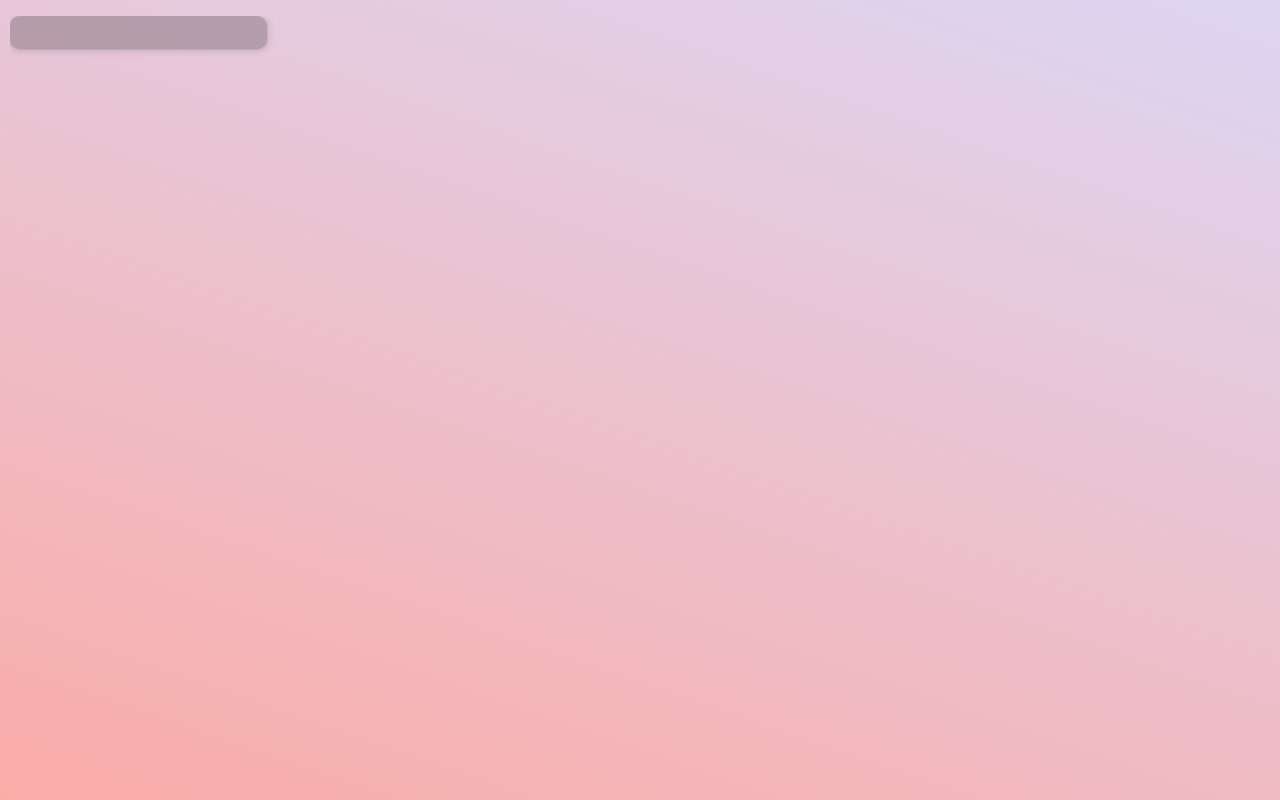
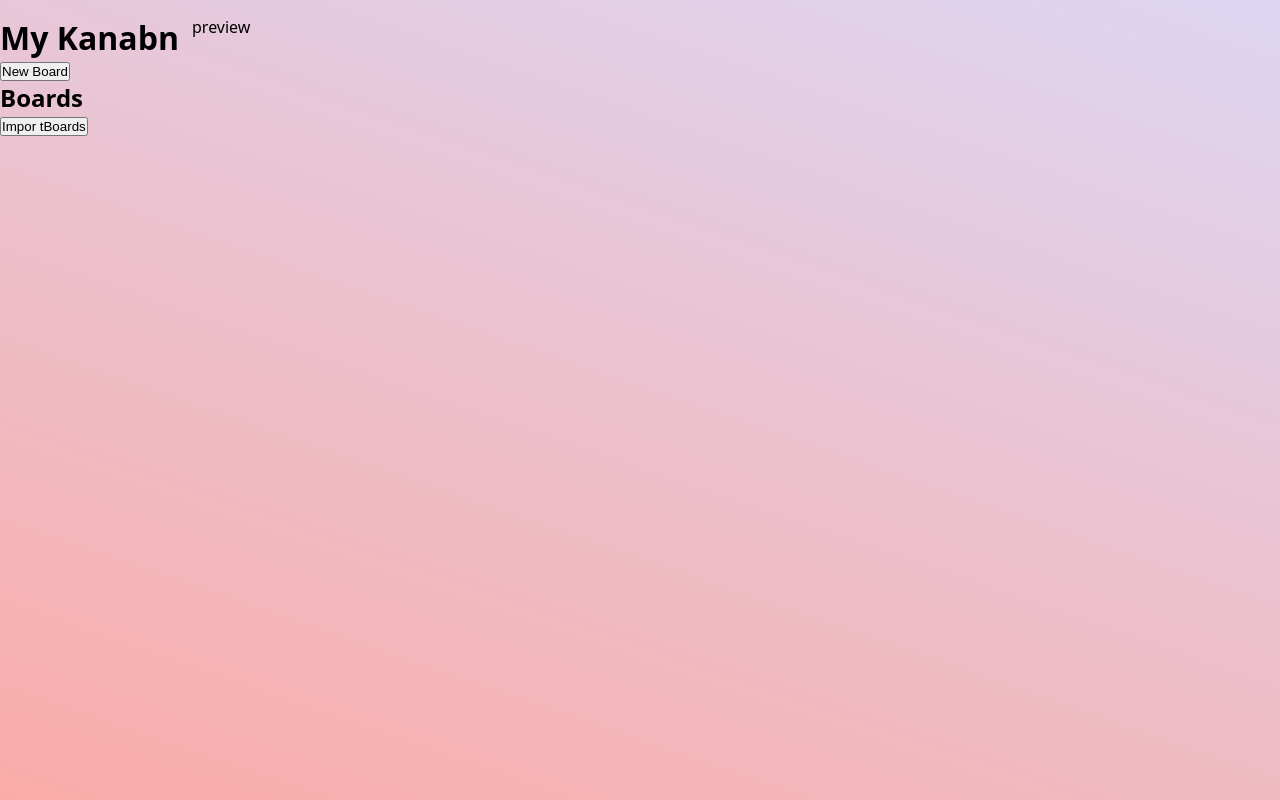
Before and after one commit to cesardmn/mykanban, a Next.js app: page / in a window 1280 px wide. Built offline with nearby package versions, Linux system fonts and the light colour scheme.

Commit message:
start new home page

```diff
--- a/src/components/Board.jsx
+++ b/src/components/Board.jsx
@@ -1,37 +1,14 @@
-// react
-import { useEffect, useState } from 'react'
-
 // styles
 import styles from '@styles/Board.module.css'
-import ListContent from './ListContent'
 
-export default function Board() {
-  const [lists, setLists] = useState([])
+// components
+import AddListButton from './AddListButton'
 
-  useEffect(() => {
-    fetch('/api/db')
-      .then((response) => response.json())
-      .then((data) => {
-        console.log(data)
-        setLists([...new Set(data.map((card) => card.listName))])
-      })
-  }, [])
-
+export default function Board(board) {
   return (
     <div className={styles.board}>
-      {lists.map((list) => {
-        return (
-          // <div className={styles.listWrapper} key={list.listName}>
-          //   <ListContent content={content} />
-          // </div>
-          <></>
-        )
-      })}
-
       <div className={styles.listWrapper}>
-        <button className={styles.addListButton}>
-          {/* {list.length > 0 ? '+ Adicionar outra lista' : '+ Adicionar lista'} */}
-        </button>
+        <AddListButton />
       </div>
     </div>
   )
--- a/src/components/ListContent.jsx
+++ b/src/components/ListContent.jsx
@@ -3,9 +3,6 @@ import React from 'react'
 import styles from '@styles/ListContent.module.css'
 
 export default function ListContent({ content }) {
-
-
-
   return (
     <div className={styles.listContent}>
       <div className={styles.listHeader}>
@@ -13,7 +10,7 @@ export default function ListContent({ content }) {
       </div>
       {content.listCard.map((card) => {
         return (
-          <div className={styles.listCards} key={card.cardTitle   } >
+          <div className={styles.listCards} key={card.cardTitle}>
             <h3>{card.cardTitle}</h3>
             <p>{card.cardDescription}</p>
           </div>
--- a/src/pages/api/db.jsx
+++ b/src/pages/api/db.jsx
@@ -28,8 +28,7 @@ const db = [
   {
     listName: 'Realizado',
     cardTitle: 'projeto da semana ',
-    cardDescription:
-      'Devflix, projeto de página para salvar links do YouTube.',
+    cardDescription: 'Devflix, projeto de página para salvar links do YouTube.',
   },
 ]
 
--- a/src/pages/index.jsx
+++ b/src/pages/index.jsx
@@ -1,7 +1,14 @@
 import Board from '@components/Board'
 import Head from 'next/head'
+import { useEffect, useState } from 'react'
 
 export default function Home() {
+  const [boards, setBoards] = useState(null)
+
+  useEffect(() => {
+    setBoards(JSON.parse(localStorage.getItem('MyKanban')) || null)
+  }, [])
+
   return (
     <>
       <Head>
@@ -11,7 +18,30 @@ export default function Home() {
         <link rel="icon" href="/favicon.ico" />
       </Head>
       <main>
-        <Board />
+        <div className="boardList">
+          <h1>My Kanabn</h1>
+          <button>New Board</button>
+          <h2>Boards</h2>
+
+          {boards ? (
+            <div>Export Boards</div>
+          ) : (
+            <form action="">
+              <label htmlFor="boards">
+                <button>Impor tBoards</button>
+              </label>
+              <input type="file" name="boards" id="boards" hidden />
+            </form>
+          )}
+        </div>
+
+        <div className="boardContent">
+          {
+            boards ?
+            <Board/> :
+            <div>preview</div>
+          }
+        </div>
       </main>
     </>
   )
--- a/src/styles/globals.css
+++ b/src/styles/globals.css
@@ -52,8 +52,8 @@ body {
   font-family: system-ui, -apple-system, BlinkMacSystemFont, 'Segoe UI', Roboto,
     Oxygen, Ubuntu, Cantarell, 'Open Sans', 'Helvetica Neue', sans-serif;
 }
+
 #__next {
-  /* or main */
   height: inherit;
   width: inherit;
   overflow: hidden;
@@ -63,10 +63,26 @@ body {
 main {
   position: relative;
   display: flex;
-  flex-direction: column;
   width: 100%;
   height: 100%;
   background-color: #faaca8;
   padding: var(--md-1) 0;
+  background-color: #faaca8;
   background-image: linear-gradient(19deg, #faaca8 0%, #ddd6f3 100%);
 }
+
+h1 {
+  color: var(--text-w-light);
+}
+
+.boardList {
+  height: 100%;
+  width: 15%;
+  border-right: 1px solid var(--text-w-bolder);
+  min-width: 180px;
+}
+
+.boardContent {
+  height: 100%;
+  width: 85%;
+}
```
